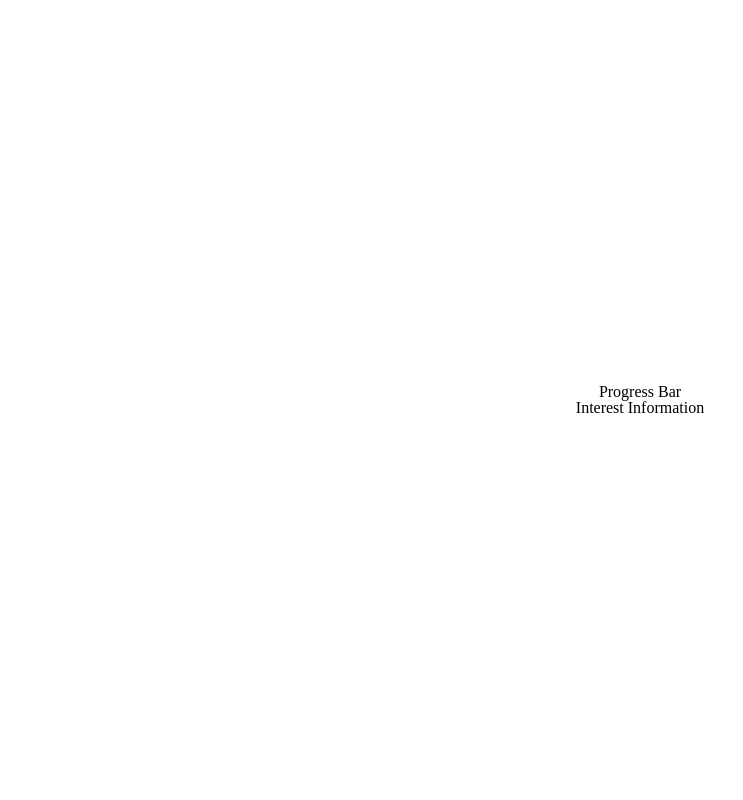
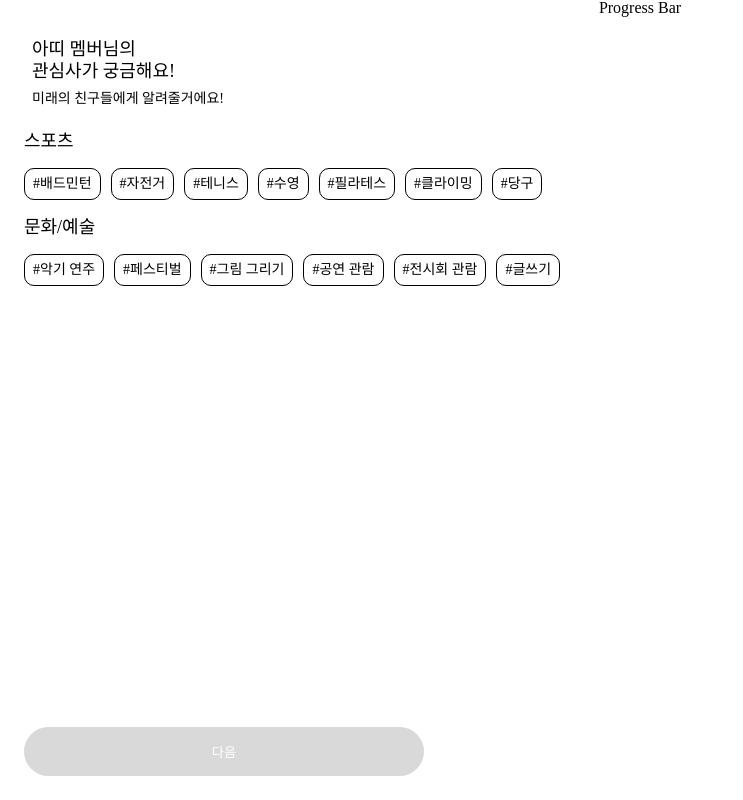
Before and after one commit to ATTI-UMC/ATTI-frontend, a React (Vite) app: page /onboarding/interest-info in a window 1280 px wide. Shown: the whole page, without its empty margins (0-743 px from the left). Built offline with nearby package versions, Linux system fonts and the light colour scheme.

Commit message:
feat: intrestInfo page UI

```diff
--- a/src/pages/onboarding/InterestInfo.jsx
+++ b/src/pages/onboarding/InterestInfo.jsx
@@ -1,11 +1,147 @@
 import React from "react";
+import styled from "styled-components";
+import NextButton from "../../components/onboarding/NextButton";
 
+/**
+ * entry point
+ * @returns
+ */
 const InterestInfo = () => {
+  const objectList = [
+    {
+      title: "스포츠",
+      tagList: [
+        "배드민턴",
+        "자전거",
+        "테니스",
+        "수영",
+        "필라테스",
+        "클라이밍",
+        "당구",
+      ],
+    },
+    {
+      title: "문화/예술",
+      tagList: [
+        "악기 연주",
+        "페스티벌",
+        "그림 그리기",
+        "공연 관람",
+        "전시회 관람",
+        "글쓰기",
+      ],
+    },
+  ];
+
   return (
-    <div>
-      <h1>Interest Information</h1>
-    </div>
+    <Container>
+      <Header />
+      <Content objectList={objectList} />
+      <NextButton />
+    </Container>
   );
 };
 
 export default InterestInfo;
+
+const Container = styled.div`
+  display: flex;
+  flex-direction: column;
+  width: 100%;
+  height: 100%;
+  padding: 24px;
+`;
+
+/**
+ * header
+ * @returns
+ */
+const Header = () => {
+  return (
+    <HeaderContainer>
+      <Title>아띠 멤버님의</Title>
+      <Title>관심사가 궁금해요!</Title>
+      <SubTitle>미래의 친구들에게 알려줄거에요!</SubTitle>
+    </HeaderContainer>
+  );
+};
+
+const HeaderContainer = styled.div`
+  display: flex;
+  flex-direction: column;
+  padding-left: 8px;
+  gap: 4px;
+`;
+
+const Title = styled.div`
+  font-size: 18px;
+`;
+
+const SubTitle = styled.div`
+  margin: 8px 0;
+  font-size: 14px;
+`;
+
+/**
+ * content 영역 스크롤 가능, 객체 배열받아서 랜더링
+ * @param {Array} objectList
+ * @returns
+ */
+const Content = ({ objectList }) => {
+  return (
+    <ScrollArea>
+      {objectList.map((object, index) => {
+        return (
+          <CategoryContainer key={index}>
+            <CategoryTitle>{object.title}</CategoryTitle>
+            <CategoryContent tagList={object.tagList}></CategoryContent>
+          </CategoryContainer>
+        );
+      })}
+    </ScrollArea>
+  );
+};
+
+const ScrollArea = styled.div`
+  display: flex;
+  flex-direction: column;
+  width: 100%;
+  height: 100%;
+  overflow: scroll;
+`;
+
+const CategoryContainer = styled.div`
+  width: 100%;
+  height: auto;
+`;
+
+const CategoryTitle = styled.div`
+  font-size: 18px;
+  margin: 18px 0;
+`;
+
+const CategoryContent = ({ tagList }) => {
+  return (
+    <TagContainer>
+      {tagList.map((tag, index) => {
+        return <Tag key={index}>{`#${tag}`}</Tag>;
+      })}
+    </TagContainer>
+  );
+};
+
+const TagContainer = styled.div`
+  display: flex;
+  flex-flow: wrap;
+  gap: 10px;
+`;
+
+const Tag = styled.div`
+  text-align: center;
+  text-justify: center;
+  font-size: 14px;
+  border: 1px solid black;
+  border-radius: 10px;
+  padding: 8px;
+  background-color: white;
+`;
--- a/src/styles/global.jsx
+++ b/src/styles/global.jsx
@@ -48,4 +48,7 @@ table {
   border-collapse: collapse;
   border-spacing: 0;
 }
+*{
+  box-sizing: border-box;
+}
 `;
```
